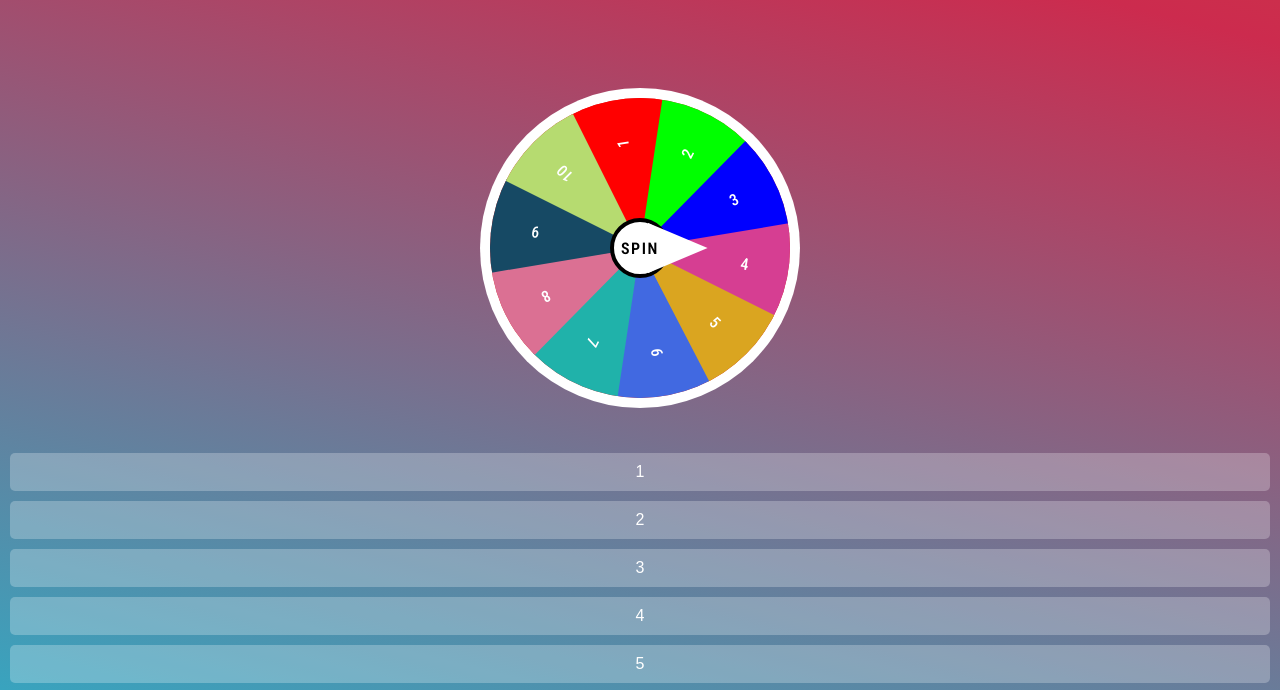
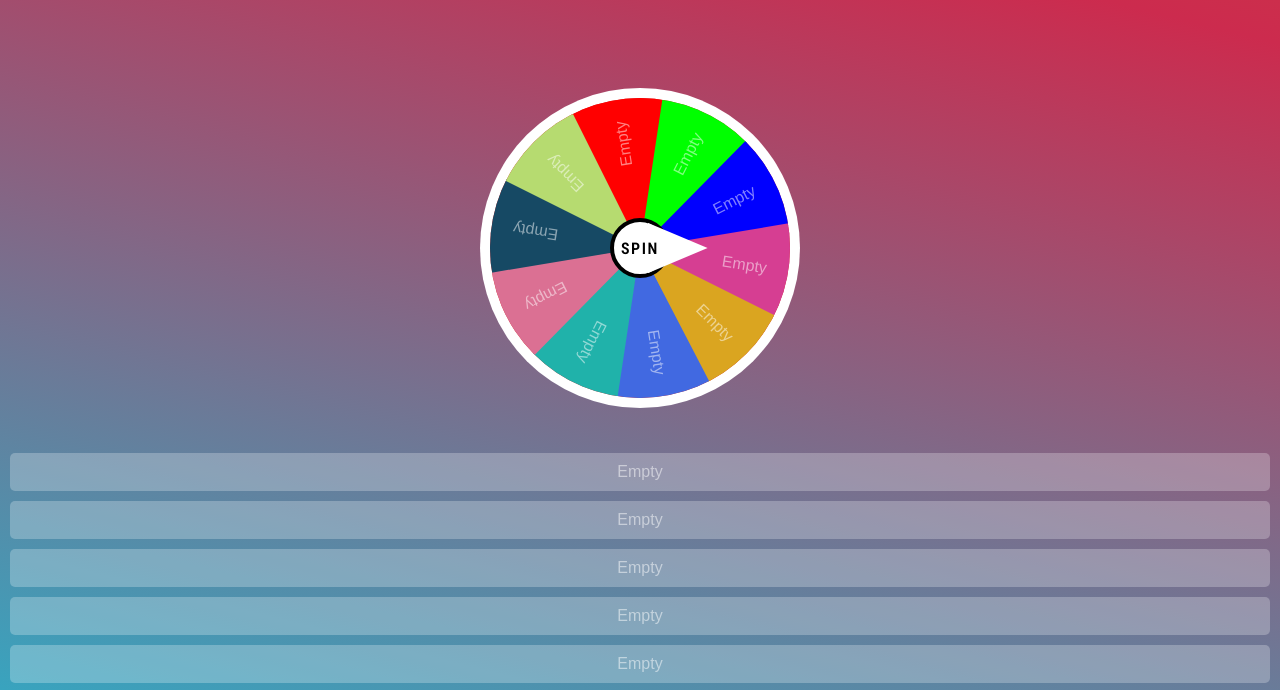
Before and after one commit to heeeyooo/spin-the-wheel, a plain HTML site: page index.html in a window 1280 px wide. Shown: the part 90-780 px from the top of the page. Drawn offline with Linux system fonts and the light colour scheme.

Commit message:
v1.3.0 Update cells with inputs and add placeholder

```diff
--- a/app.js
+++ b/app.js
@@ -3,48 +3,48 @@ addEventListener("touchstart", () => {}, true);
 let wheel = document.querySelector(".wheel");
 let spinBtn = document.querySelector(".spin-btn");
 let value = Math.floor(Math.random() * 3600);
-const number = document.querySelectorAll(".number");
+const number = document.querySelectorAll(".cell");
 let isRotating = false;
 
 let data = getData() || [
     {
-        title: "1",
+        title: "",
         bgColor: "",
     },
     {
-        title: "2",
+        title: "",
         bgColor: "",
     },
     {
-        title: "3",
+        title: "",
         bgColor: "",
     },
     {
-        title: "4",
+        title: "",
         bgColor: "",
     },
     {
-        title: "5",
+        title: "",
         bgColor: "",
     },
     {
-        title: "6",
+        title: "",
         bgColor: "",
     },
     {
-        title: "7",
+        title: "",
         bgColor: "",
     },
     {
-        title: "8",
+        title: "",
         bgColor: "",
     },
     {
-        title: "9",
+        title: "",
         bgColor: "",
     },
     {
-        title: "10",
+        title: "",
         bgColor: "",
     },
 ];
@@ -52,37 +52,18 @@ let data = getData() || [
 function refreshData() {
     number.forEach((elem, index) => {
         elem.childNodes.forEach((child) => {
-            child.textContent = data[index].title;
+            child.value = data[index].title;
         });
+    });
+    document.querySelectorAll(".input").forEach((elem, index) => {
+        elem.value = data[index].title;
+    });
+    number.forEach((elem, index) => {
+        elem.style.backgroundColor = data[index].bgColor;
     });
 }
 
 refreshData();
-
-document.querySelectorAll(".input").forEach((elem, index) => {
-    elem.value = data[index].title;
-});
-
-number.forEach((elem, index) => {
-    elem.style.backgroundColor = data[index].bgColor;
-});
-
-// number.forEach((elem, index) => {
-//     elem.childNodes.forEach((child) => {
-//         child.addEventListener("input", () => {
-//             data[index].title = child.textContent;
-//             saveData();
-//         });
-//     });
-// });
-
-function saveData() {
-    localStorage.setItem("data", JSON.stringify(data));
-}
-
-function getData() {
-    return JSON.parse(localStorage.getItem("data"));
-}
 
 spinBtn.addEventListener("click", () => {
     if (!isRotating) {
@@ -97,6 +78,15 @@ spinBtn.addEventListener("click", () => {
         isRotating = false;
     }, 5000);
 });
+
+document.querySelectorAll(".input").forEach((elem, index) => {
+    elem.addEventListener("input", () => {
+        data[index].title = elem.value;
+        saveData();
+        refreshData();
+    });
+});
+
 document.querySelector(".js-change-clr-btn").addEventListener("click", () => {
     for (i = 0; i < number.length; i++) {
         let r = Math.floor(Math.random() * 255);
@@ -110,10 +100,10 @@ document.querySelector(".js-change-clr-btn").addEventListener("click", () => {
     }
 });
 
-document.querySelectorAll(".input").forEach((elem, index) => {
-    elem.addEventListener("input", () => {
-        data[index].title = elem.value;
-        saveData();
-        refreshData();
-    });
-});
+function saveData() {
+    localStorage.setItem("data", JSON.stringify(data));
+}
+
+function getData() {
+    return JSON.parse(localStorage.getItem("data"));
+}
--- a/index.html
+++ b/index.html
@@ -13,16 +13,16 @@
     <div class="container">
         <div class="spin-btn">Spin</div>
         <div class="wheel">
-            <div class="number" style="--i:1; --clr:#ff0000;"><span></span></div>
-            <div class="number" style="--i:2; --clr:#00ff00;"><span></span></div>
-            <div class="number" style="--i:3; --clr:#0000ff;"><span></span></div>
-            <div class="number" style="--i:4; --clr:#d63e92;"><span></span></div>
-            <div class="number" style="--i:5; --clr:#daa520;"><span></span></div>
-            <div class="number" style="--i:6; --clr:#4169e1;"><span></span></div>
-            <div class="number" style="--i:7; --clr:#20b2aa;"><span></span></div>
-            <div class="number" style="--i:8; --clr:#db7093;"><span></span></div>
-            <div class="number" style="--i:9; --clr:#164964;"><span></span></div>
-            <div class="number" style="--i:10; --clr:#b6db70;"><span></span></div>
+            <div class="cell" style="--i:1; --clr:#ff0000;"><input type="text" placeholder="Empty" readonly></div>
+            <div class="cell" style="--i:2; --clr:#00ff00;"><input type="text" placeholder="Empty" readonly></div>
+            <div class="cell" style="--i:3; --clr:#0000ff;"><input type="text" placeholder="Empty" readonly></div>
+            <div class="cell" style="--i:4; --clr:#d63e92;"><input type="text" placeholder="Empty" readonly></div>
+            <div class="cell" style="--i:5; --clr:#daa520;"><input type="text" placeholder="Empty" readonly></div>
+            <div class="cell" style="--i:6; --clr:#4169e1;"><input type="text" placeholder="Empty" readonly></div>
+            <div class="cell" style="--i:7; --clr:#20b2aa;"><input type="text" placeholder="Empty" readonly></div>
+            <div class="cell" style="--i:8; --clr:#db7093;"><input type="text" placeholder="Empty" readonly></div>
+            <div class="cell" style="--i:9; --clr:#164964;"><input type="text" placeholder="Empty" readonly></div>
+            <div class="cell" style="--i:10; --clr:#b6db70;"><input type="text" placeholder="Empty" readonly></div>
         </div>
     </div>
     <input type="text" class="input" value="1" placeholder="Empty">
--- a/style.css
+++ b/style.css
@@ -5,6 +5,16 @@
     padding: 0;
     box-sizing: border-box;
     font-weight: 500;
+}
+
+input {
+    border: none;
+    text-align: center;
+    color: #fff;
+}
+
+input:focus {
+    outline: none;
 }
 
 button {
@@ -93,7 +103,7 @@ body {
     transition-timing-function: cubic-bezier(0.25, 0.1, 0.1, 1);
 }
 
-.container .wheel .number {
+.container .wheel .cell {
     position: absolute;
     width: 50%;
     aspect-ratio: 1/1;
@@ -106,29 +116,25 @@ body {
     align-items: center;
 }
 
-.container .wheel .number span {
+.container .wheel .cell input {
     transform: rotate(-135deg);
     font-size: 16px;
-    color: #fff;
+    background-color: transparent;
     -webkit-user-select: none;
     user-select: none;
 }
 
 .input {
     width: calc(100% - 20px);
-    border: none;
     margin: 5px;
     padding: 10px;
     border-radius: 5px;
     background-color: rgba(255, 255, 255, 0.25);
-    color: #fff;
-    text-align: center;
     font-size: 16px;
 }
 
 .input:focus {
     background-color: rgba(255, 255, 255, 0.5);
-    outline: none;
 }
 
 ::placeholder {
```
